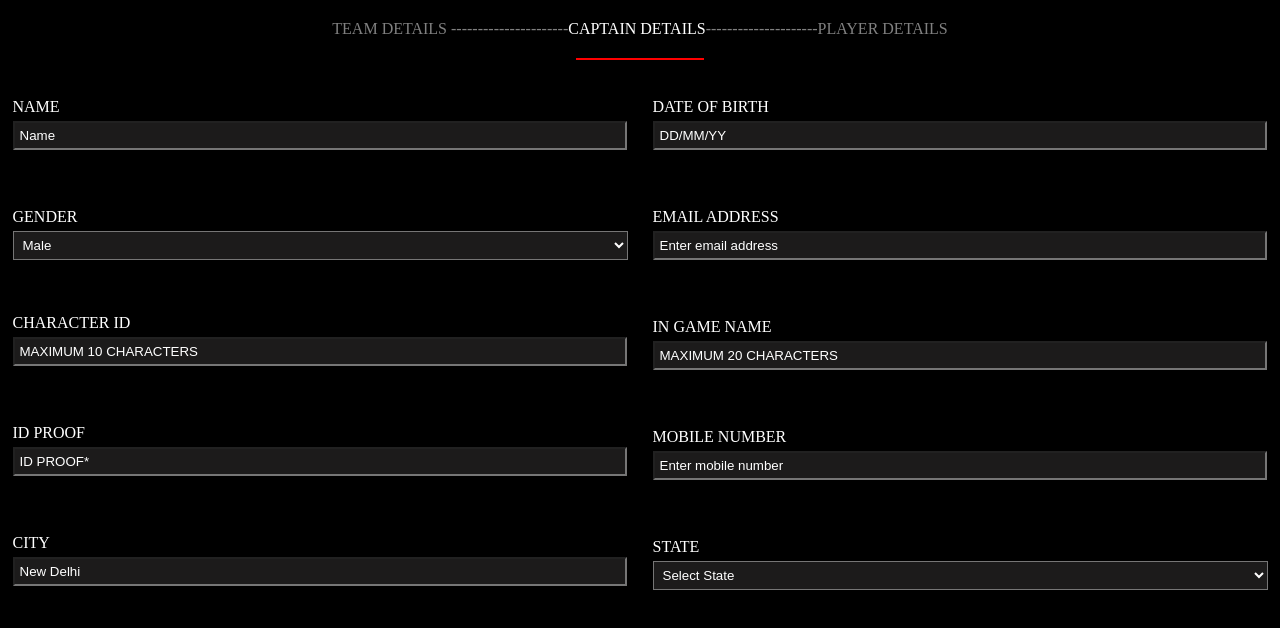
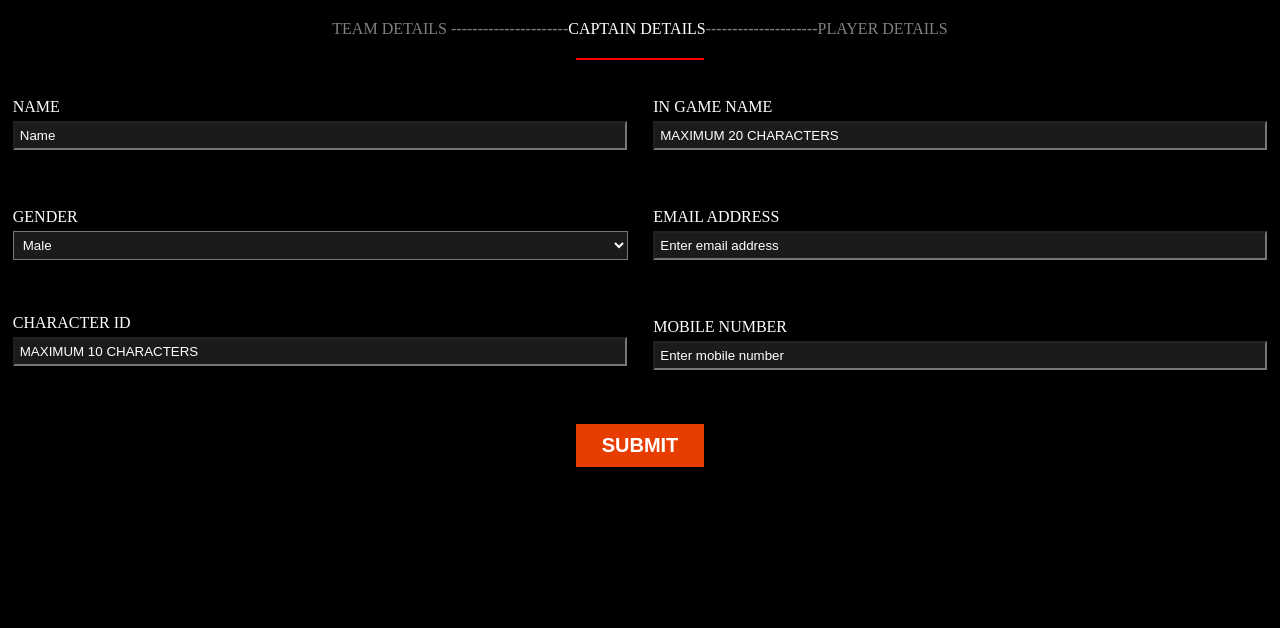
Before and after one commit to simranbatheja/form, a plain HTML site: page project/index.html in a window 1280 px wide. Drawn offline with Linux system fonts and the light colour scheme.

Commit message:
Add files via upload

```diff
--- a/project/index.html
+++ b/project/index.html
@@ -33,42 +33,24 @@
         <input type="text" name="First name" placeholder="MAXIMUM 10 CHARACTERS">
         <br>
         <br>
- <label> ID PROOF</label> <br>
- <input type="text" name="First name" placeholder="ID PROOF* ">
- <br>
- <br>
- <label>CITY</label> <br>
- <input type="text" name="First name" placeholder="New Delhi ">
- <br>
     </div>
 <div class="secondpart">
 <br>
-        <label> DATE OF BIRTH </label> <br>
- <input type="text" name="First name" placeholder="DD/MM/YY">
+ <label> IN GAME NAME </label> <br>
+ <input type="text" name="First name" placeholder="MAXIMUM 20 CHARACTERS">
  <br>
  <br>
  <label> EMAIL ADDRESS </label> <br>
  <input type="text" name="First name" placeholder="Enter email address">
  <br>
  <br>
- <label> IN GAME NAME </label> <br>
- <input type="text" name="First name" placeholder="MAXIMUM 20 CHARACTERS">
- <br>
- <br>
  <label> MOBILE NUMBER </label> <br>
  <input type="text" name="First name" placeholder="Enter mobile number">
  <br>
- <br> STATE <br>
- <select name="state">
-  <option> Select State </option>
-  <option> Assam </option>
-  <option> Punjab </option>
-  <option> Delhi </option>
-  <option> Chandigarh </option>
-  <option> Ludhiana </option>
-  <option> Amritsar </option>
- </select>
   </div>
+</div>
+<div class="button">
+    <button><a href="#"> SUBMIT</a></button>
 </div>
 </body>
 </html>
--- a/project/style.css
+++ b/project/style.css
@@ -36,6 +36,7 @@ hr{
     margin-top: 20px;
 }
 input{
+    color: white;
     margin-top: 5px;
     margin-bottom: 40px;
     padding: 5px;
@@ -56,3 +57,21 @@ select{
     color: white;
     margin-top: 20px;
 }
+.button{
+    display: flex;
+    justify-content: center;
+}
+.button a{
+    color: white;
+}
+button{
+    background-color: rgba(255, 68, 0, 0.911);
+    padding: 10px;
+    width: 10%;
+    font-size: 20px;
+    font-weight: bold;
+    border: none;
+}
+button:hover{
+    background-color: red;
+}
```
Lines whose indentation alone changed are shown as unchanged.
